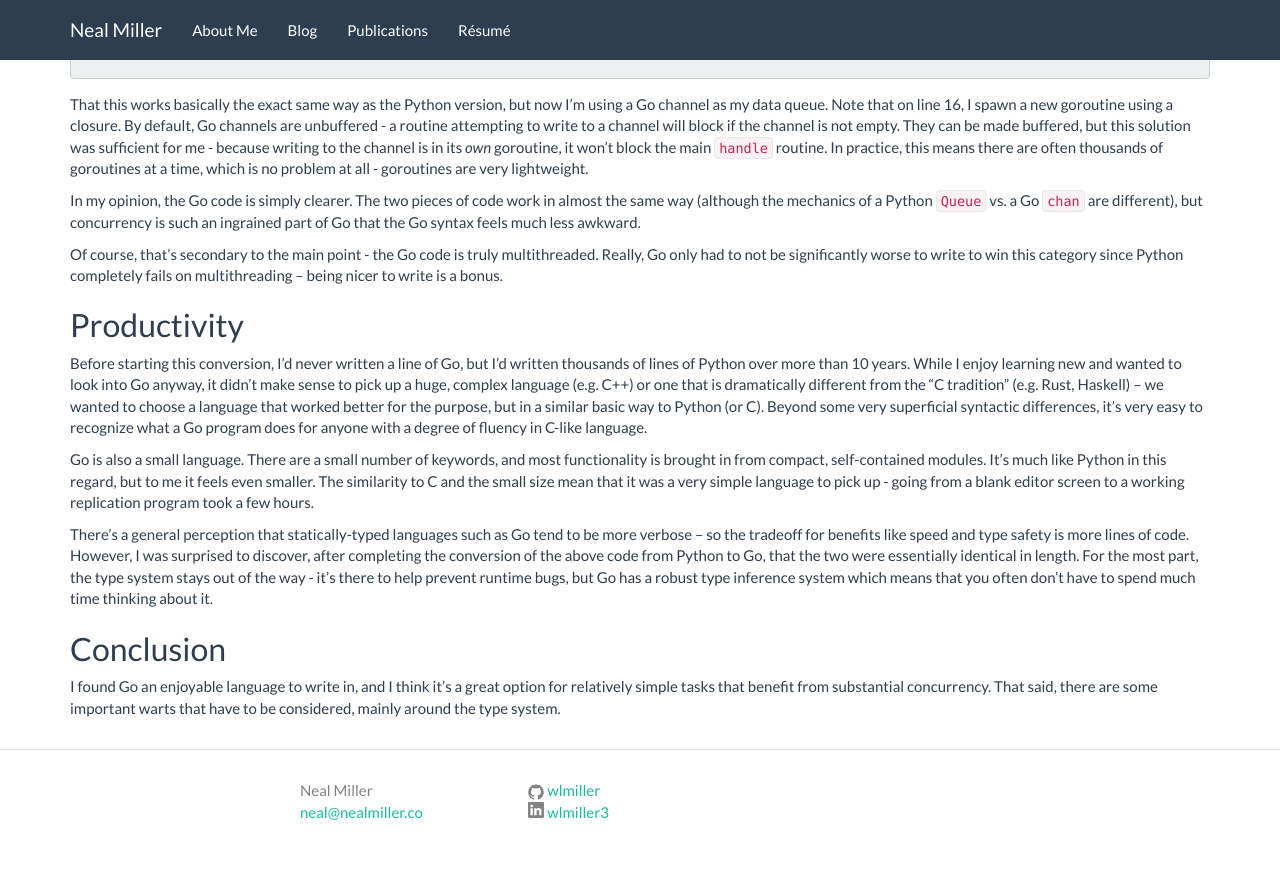
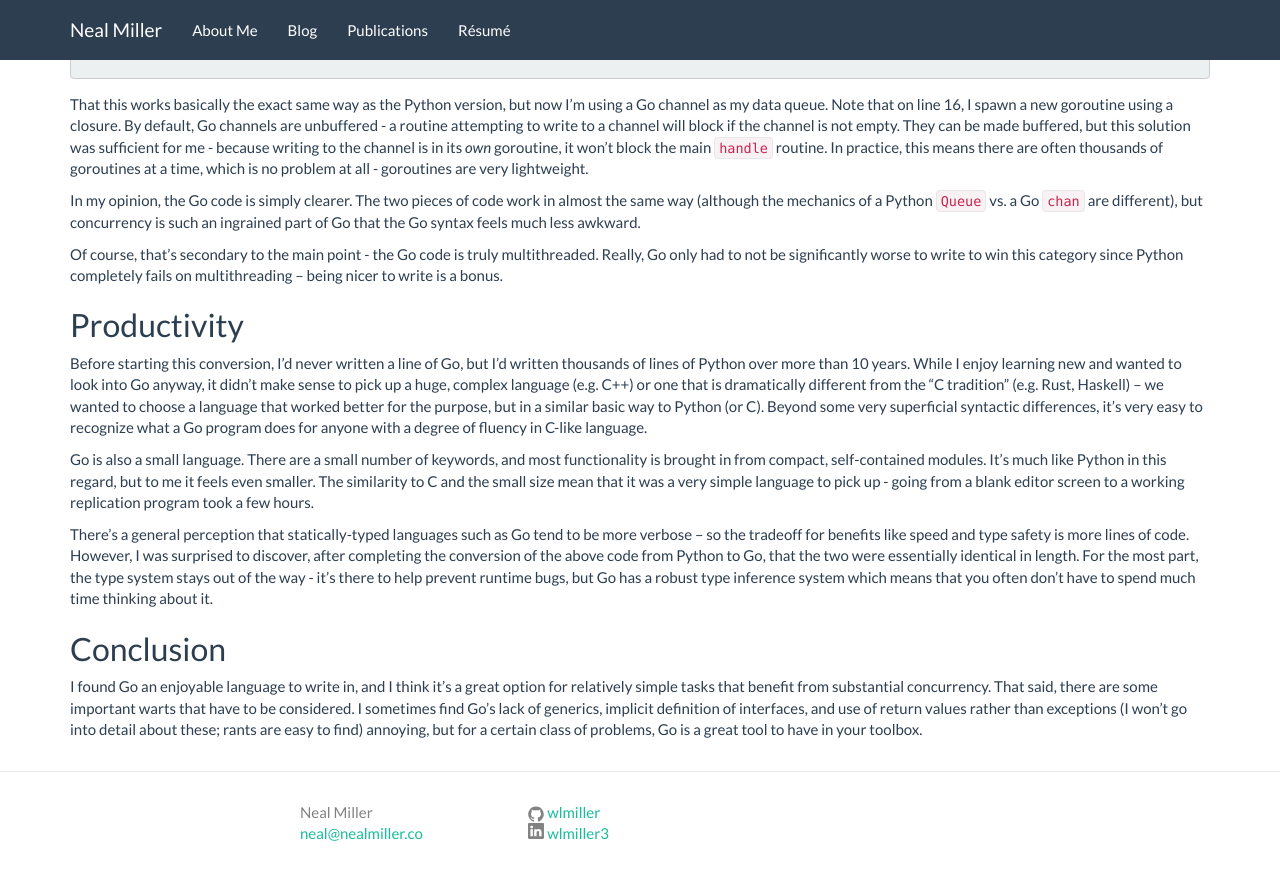
Before and after one commit to wlmiller/wlmiller.github.io, a Jekyll site: the page built from _posts/2015-11-16-python-to-go.md, in a window 1280 px wide and 900 px high, scrolled down 3114 px. Shown: the top 880 px of the window. Built offline with Jekyll 4.4.1, drawn with Linux system fonts in a browser that asks for light colours.

Commit message:
blog post update

```diff
--- a/_posts/2015-11-16-python-to-go.md
+++ b/_posts/2015-11-16-python-to-go.md
@@ -184,4 +184,5 @@ For the most part, the type system stays out of the way - it's there to help pre
 ## Conclusion
 
 I found Go an enjoyable language to write in, and I think it's a great option for relatively simple tasks that benefit from substantial concurrency.
-That said, there are some important warts that have to be considered, mainly around the type system.
+That said, there are some important warts that have to be considered.
+I sometimes find Go's lack of generics, implicit definition of interfaces, and use of return values rather than exceptions (I won't go into detail about these; rants are easy to find) annoying, but for a certain class of problems, Go is a great tool to have in your toolbox.
```
